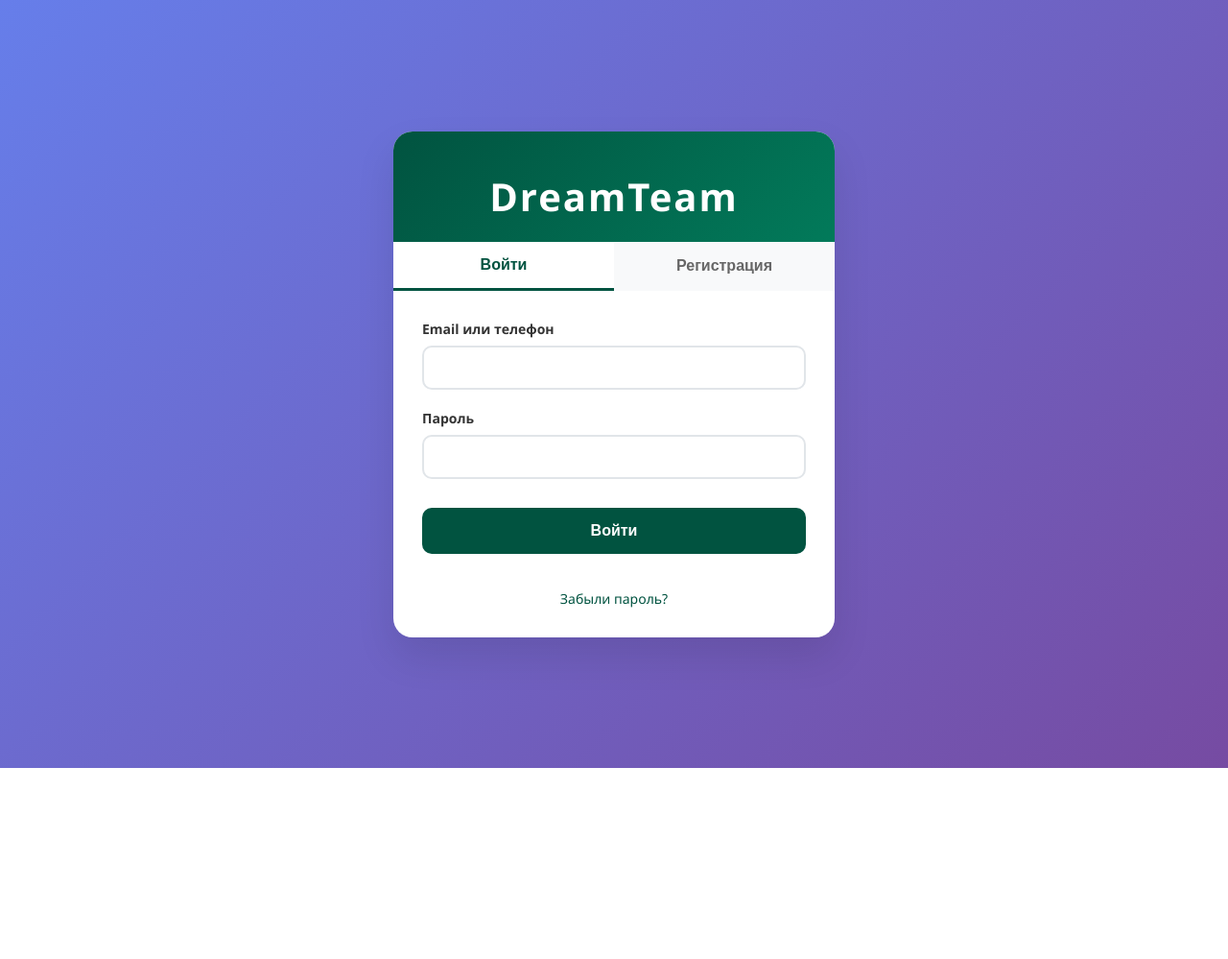
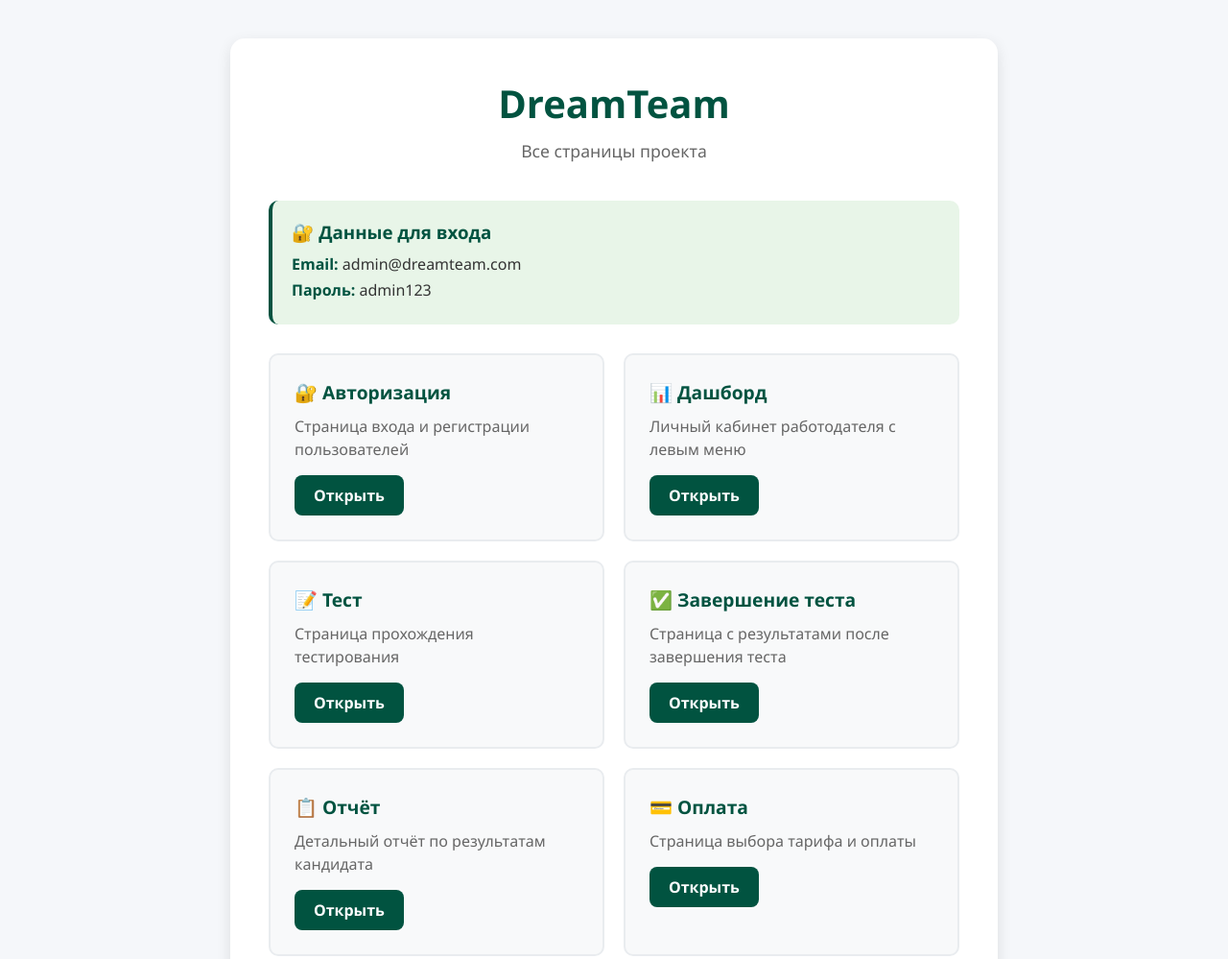
Before and after one commit to PerfZero/dreamteam, a plain HTML site: page index.html in a window 1280 px wide. Shown: the top 999 px of the page at 96% size. Before the commit the page ends 800 px from the top, so only its background shows below. Drawn offline with Linux system fonts and the light colour scheme.

Commit message:
first commit1

```diff
--- a/index.html
+++ b/index.html
@@ -3,107 +3,167 @@
 <head>
     <meta charset="UTF-8">
     <meta name="viewport" content="width=device-width, initial-scale=1.0">
-    <title>DreamTeam - Регистрация и авторизация</title>
-    <link rel="stylesheet" href="styles.css">
+    <title>DreamTeam - Все страницы</title>
+    <style>
+        * {
+            margin: 0;
+            padding: 0;
+            box-sizing: border-box;
+        }
+
+        body {
+            font-family: 'Segoe UI', Tahoma, Geneva, Verdana, sans-serif;
+            background: #f5f7fa;
+            color: #333;
+            padding: 40px 20px;
+        }
+
+        .container {
+            max-width: 800px;
+            margin: 0 auto;
+            background: white;
+            border-radius: 15px;
+            box-shadow: 0 5px 15px rgba(0, 0, 0, 0.1);
+            padding: 40px;
+        }
+
+        .header {
+            text-align: center;
+            margin-bottom: 40px;
+        }
+
+        .header h1 {
+            color: #015340;
+            font-size: 2.5rem;
+            margin-bottom: 10px;
+        }
+
+        .header p {
+            color: #666;
+            font-size: 1.1rem;
+        }
+
+        .pages-grid {
+            display: grid;
+            grid-template-columns: repeat(auto-fit, minmax(300px, 1fr));
+            gap: 20px;
+            margin-bottom: 30px;
+        }
+
+        .page-card {
+            background: #f8f9fa;
+            padding: 25px;
+            border-radius: 10px;
+            border: 2px solid #e9ecef;
+            transition: all 0.3s ease;
+        }
+
+        .page-card:hover {
+            border-color: #015340;
+            transform: translateY(-2px);
+            box-shadow: 0 5px 15px rgba(1, 83, 64, 0.1);
+        }
+
+        .page-card h3 {
+            color: #015340;
+            margin-bottom: 10px;
+            font-size: 1.2rem;
+        }
+
+        .page-card p {
+            color: #666;
+            margin-bottom: 15px;
+            line-height: 1.5;
+        }
+
+        .page-link {
+            display: inline-block;
+            background: #015340;
+            color: white;
+            text-decoration: none;
+            padding: 10px 20px;
+            border-radius: 8px;
+            font-weight: 600;
+            transition: background 0.3s ease;
+        }
+
+        .page-link:hover {
+            background: #027a5a;
+        }
+
+        .auth-info {
+            background: #e8f5e8;
+            padding: 20px;
+            border-radius: 10px;
+            margin-bottom: 30px;
+            border-left: 4px solid #015340;
+        }
+
+        .auth-info h3 {
+            color: #015340;
+            margin-bottom: 10px;
+        }
+
+        .auth-info p {
+            color: #333;
+            margin-bottom: 5px;
+        }
+
+        .auth-info strong {
+            color: #015340;
+        }
+    </style>
 </head>
 <body>
     <div class="container">
-        <div class="auth-container">
-            <div class="logo">
-                <h1>DreamTeam</h1>
+        <div class="header">
+            <h1>DreamTeam</h1>
+            <p>Все страницы проекта</p>
+        </div>
+
+        <div class="auth-info">
+            <h3>🔐 Данные для входа</h3>
+            <p><strong>Email:</strong> admin@dreamteam.com</p>
+            <p><strong>Пароль:</strong> admin123</p>
+        </div>
+
+        <div class="pages-grid">
+            <div class="page-card">
+                <h3>🔐 Авторизация</h3>
+                <p>Страница входа и регистрации пользователей</p>
+                <a href="auth.html" class="page-link">Открыть</a>
             </div>
 
-            <div class="tabs">
-                <button class="tab-btn active" data-tab="login">Войти</button>
-                <button class="tab-btn" data-tab="register">Регистрация</button>
+            <div class="page-card">
+                <h3>📊 Дашборд</h3>
+                <p>Личный кабинет работодателя с левым меню</p>
+                <a href="dashboard.html" class="page-link">Открыть</a>
             </div>
 
-            <div class="tab-content active" id="login">
-                <form id="loginForm" class="auth-form">
-                    <div class="form-group">
-                        <label for="loginEmail">Email или телефон</label>
-                        <input type="text" id="loginEmail" name="email" required>
-                    </div>
-                    <div class="form-group">
-                        <label for="loginPassword">Пароль</label>
-                        <input type="password" id="loginPassword" name="password" required>
-                    </div>
-                    <button type="submit" class="btn-primary">Войти</button>
-                    <div class="form-links">
-                        <a href="#" class="forgot-password">Забыли пароль?</a>
-                    </div>
-                </form>
+            <div class="page-card">
+                <h3>📝 Тест</h3>
+                <p>Страница прохождения тестирования</p>
+                <a href="test.html" class="page-link">Открыть</a>
             </div>
 
-            <div class="tab-content" id="register">
-                <form id="registerForm" class="auth-form">
-                    <div class="form-group">
-                        <label for="email">Email *</label>
-                        <input type="email" id="email" name="email" required>
-                    </div>
-                    <div class="form-group">
-                        <label for="phone">Телефон *</label>
-                        <input type="tel" id="phone" name="phone" required>
-                    </div>
-                    <div class="form-group">
-                        <label for="password">Пароль *</label>
-                        <input type="password" id="password" name="password" required>
-                    </div>
-                    <div class="form-group">
-                        <label for="role">Роль *</label>
-                        <select id="role" name="role" required>
-                            <option value="">Выберите роль</option>
-                            <option value="employer">Работодатель</option>
-                            <option value="employee">Работник (Кандидат/Сотрудник)</option>
-                        </select>
-                    </div>
-                    <div class="form-group">
-                        <label for="lastName">Фамилия *</label>
-                        <input type="text" id="lastName" name="lastName" required>
-                    </div>
-                    <div class="form-group">
-                        <label for="firstName">Имя *</label>
-                        <input type="text" id="firstName" name="firstName" required>
-                    </div>
-                    <div class="form-group">
-                        <label for="middleName">Отчество *</label>
-                        <input type="text" id="middleName" name="middleName" required>
-                    </div>
-                    <div class="form-group">
-                        <label for="birthDate">Дата рождения *</label>
-                        <input type="date" id="birthDate" name="birthDate" required>
-                    </div>
-                    <div class="form-group">
-                        <label for="city">Город *</label>
-                        <input type="text" id="city" name="city" required>
-                    </div>
-                    <div class="form-group">
-                        <label for="gender">Пол *</label>
-                        <select id="gender" name="gender" required>
-                            <option value="">Выберите пол</option>
-                            <option value="male">Мужской</option>
-                            <option value="female">Женский</option>
-                        </select>
-                    </div>
-                    <div class="form-group" id="referralGroup" style="display: none;">
-                        <label for="referralCode">Реферальный код</label>
-                        <input type="text" id="referralCode" name="referralCode">
-                    </div>
-                    <div class="form-group">
-                        <label class="checkbox-label">
-                            <input type="checkbox" id="privacy" name="privacy" required>
-                            <span class="checkmark"></span>
-                            Согласен с <a href="#" target="_blank">политикой конфиденциальности и офертой</a>
-                        </label>
-                    </div>
-                    <button type="submit" class="btn-primary">Зарегистрироваться</button>
-                </form>
+            <div class="page-card">
+                <h3>✅ Завершение теста</h3>
+                <p>Страница с результатами после завершения теста</p>
+                <a href="test-complete.html" class="page-link">Открыть</a>
+            </div>
+
+            <div class="page-card">
+                <h3>📋 Отчёт</h3>
+                <p>Детальный отчёт по результатам кандидата</p>
+                <a href="report.html" class="page-link">Открыть</a>
+            </div>
+
+            <div class="page-card">
+                <h3>💳 Оплата</h3>
+                <p>Страница выбора тарифа и оплаты</p>
+                <a href="payment.html" class="page-link">Открыть</a>
             </div>
         </div>
     </div>
-
-    <div id="notification" class="notification"></div>
-
-    <script src="script.js"></script>
 </body>
 </html>
```
Also changed, not shown: auth.html (added, +109 -0 lines), dashboard.css (+85 -41 lines), dashboard.html (+40 -18 lines), dashboard.js (+14 -0 lines).
